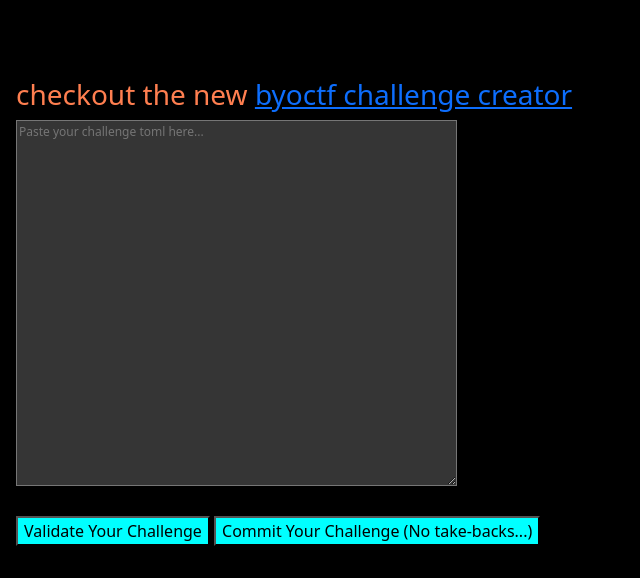
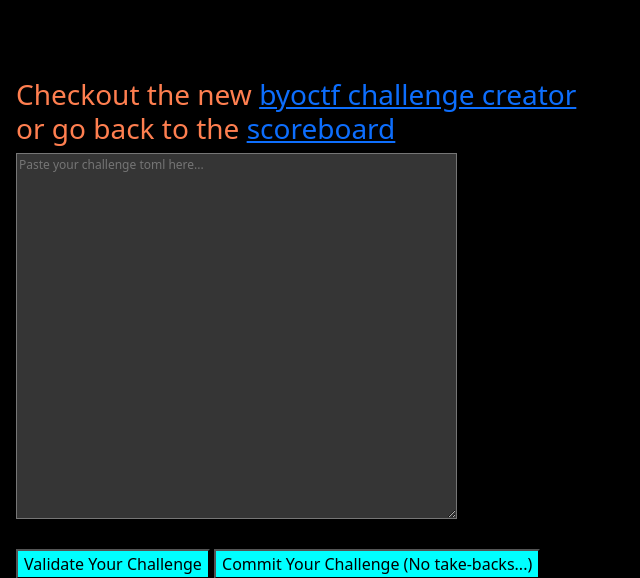
Before and after one commit to ShyftXero/byoctf_discord, a Flask app: page /validator in a window 1280 px wide. Shown: the top 578 px of the page, without its empty margins (0-640 px from the left). Run offline with Flask 3, Linux system fonts and the light colour scheme; parts of the project's set-up code (start-up, migrations or seed data) failed here and were passed over; some libraries are stand-ins or nearby versions; some web fonts are replaced.

Commit message:
scoreboard work and challenge submission

```diff
--- a/templates/validator/index.html
+++ b/templates/validator/index.html
@@ -53,7 +53,7 @@
 		<marquee behavior="scroll" direction="">
 			<h1>SoTB2023 BYOCTF Challenge Validator</h1>
 		</marquee>
-		<h3>checkout the new <a href="/create">byoctf challenge creator</a></h3>
+		<h3>Checkout the new <a href="/create">byoctf challenge creator</a><br>or go back to the <a href='/'>scoreboard</a></h3>
 		<form>
 			<textarea name="toml" id="toml" cols="60" rows="20"
 				placeholder="Paste your challenge toml here..."></textarea>
```
Also changed, not shown: 1 other file.
